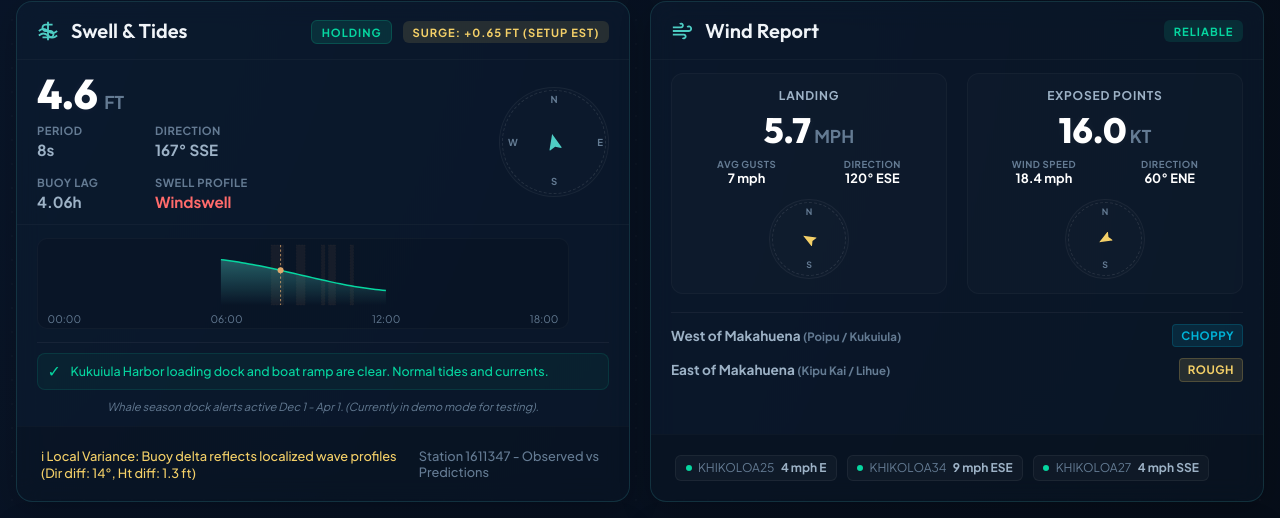
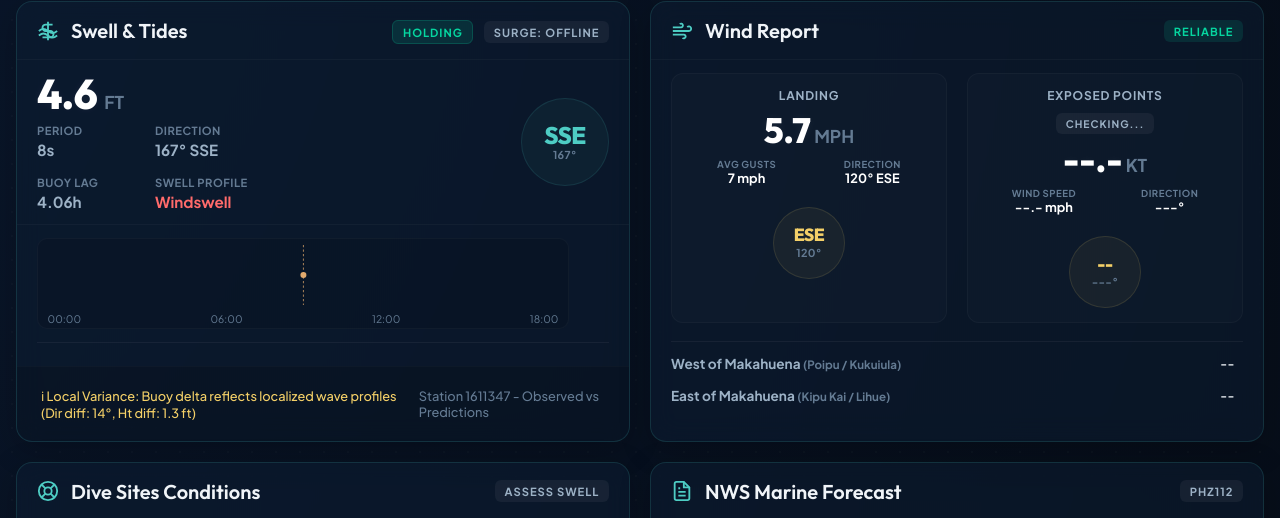
Before and after one commit to drewman24seven/Southside-kauai-report, a plain HTML site: page index.html in a window 1280 px wide. Shown: the part 136-654 px from the top of the page. Drawn offline with Linux system fonts and the light colour scheme; no server answers.

Commit message:
Add files via upload

```diff
--- a/app.js
+++ b/app.js
@@ -407,10 +407,12 @@
         confBadge.textContent = profileText;
         confBadge.className = `sub-val confidence-${confVal}`;
 
-        // Swell arrow rotation. Since it comes FROM mwd_deg, it travels TOWARD (mwd_deg + 180)
-        if (est.mwd_deg !== undefined) {
-            const travelDir = (est.mwd_deg + 180) % 360;
-            document.getElementById("swell-arrow").style.transform = `rotate(${travelDir}deg)`;
+        // Swell direction text display
+        if (est.mwd_deg !== undefined && est.mwd_compass) {
+            const abbrEl = document.getElementById("swell-dir-abbr");
+            const degEl  = document.getElementById("swell-dir-deg");
+            if (abbrEl) abbrEl.textContent = est.mwd_compass;
+            if (degEl)  degEl.textContent  = `${Math.round(est.mwd_deg)}°`;
         }
 
         // Swell agreement
@@ -490,6 +492,12 @@
         const degDir = windDirCove !== undefined ? `${Math.round(windDirCove)}°` : "---°";
         document.getElementById("wind-dir").textContent = (w.direction_reliable || isFallback) ? `${degDir} ${compassDir}` : "Variable";
 
+        // Landing direction text display
+        const windAbbrEl = document.getElementById("wind-dir-abbr");
+        const windDegEl  = document.getElementById("wind-dir-deg");
+        if (windAbbrEl) windAbbrEl.textContent = (w.direction_reliable || isFallback) ? compassDir : "VAR";
+        if (windDegEl)  windDegEl.textContent  = (w.direction_reliable || isFallback) ? degDir : "";
+
         let sumGusts = 0;
         let countGusts = 0;
         (w.stations || []).forEach(s => {
@@ -527,35 +535,14 @@
             document.getElementById("wind-arrow").style.opacity = "0.2"; // fade out if variable
         }
 
-        // Render PWS Station list pills in footer
-        const listContainer = document.getElementById("station-list");
-        listContainer.innerHTML = "";
-        if (isFallback) {
-            const pill = document.createElement("div");
-            pill.className = "station-pill offline";
-            pill.innerHTML = `
-                <span class="station-status-dot offline" style="background: var(--accent-sunset);"></span>
-                <span>All Koloa Stations Offline</span>
-                <span class="station-val">Model Fallback Active</span>
-            `;
-            listContainer.appendChild(pill);
-        } else {
-            (w.stations || []).forEach(s => {
-                const pill = document.createElement("div");
-                pill.className = "station-pill";
-                pill.innerHTML = `
-                    <span class="station-status-dot"></span>
-                    <span>${s.id}</span>
-                    <span class="station-val">${Math.round(s.speed_mph)} mph ${s.direction_compass}</span>
-                `;
-                listContainer.appendChild(pill);
-            });
-        }
+        // No station pills rendered — removed per UI update
+
     } else {
         document.getElementById("wind-speed").textContent = "--.-";
     }
 
     // NAM Model (Exposed) Wind
+    const modelRelBadge = document.getElementById("model-wind-reliability");
     if (data.model_wind) {
         const mw = data.model_wind;
 
@@ -565,23 +552,35 @@
         // Model Speed in MPH
         document.getElementById("model-wind-mph").textContent = mw.speed_mph !== undefined ? `${mw.speed_mph.toFixed(1)} mph` : "--.- mph";
 
-        // Model Direction
-        const mwCompass = mw.direction_compass || "N/A";
+        // Model Direction — sub-stat degrees only, abbreviation in dir-text display
         const mwDeg = mw.direction_deg !== undefined ? `${Math.round(mw.direction_deg)}°` : "---°";
-        document.getElementById("model-wind-dir").textContent = `${mwDeg} ${mwCompass}`;
+        document.getElementById("model-wind-dir").textContent = mwDeg;
 
-        // Model Wind arrow rotation (blowing TOWARD direction_deg + 180)
-        if (mw.direction_deg !== undefined) {
-            const travelDir = (mw.direction_deg + 180) % 360;
-            document.getElementById("model-wind-arrow").style.transform = `rotate(${travelDir}deg)`;
-            document.getElementById("model-wind-arrow").style.opacity = "1";
-        } else {
-            document.getElementById("model-wind-arrow").style.opacity = "0.2";
+        // Exposed Points direction text display
+        const mwAbbrEl = document.getElementById("model-wind-dir-abbr");
+        const mwDegEl  = document.getElementById("model-wind-dir-deg");
+        if (mwAbbrEl) mwAbbrEl.textContent = mw.direction_compass || "--";
+        if (mwDegEl)  mwDegEl.textContent  = mwDeg;
+
+        // Exposed Points reliability badge
+        if (modelRelBadge) {
+            modelRelBadge.textContent = "Reliable";
+            modelRelBadge.style.background = "rgba(6, 214, 160, 0.12)";
+            modelRelBadge.style.color = "var(--accent-teal)";
+            modelRelBadge.style.borderColor = "rgba(6, 214, 160, 0.2)";
         }
     } else {
         document.getElementById("model-wind-speed").textContent = "--.-";
         document.getElementById("model-wind-mph").textContent = "--.- mph";
-        document.getElementById("model-wind-dir").textContent = "---° --";
+        document.getElementById("model-wind-dir").textContent = "---°";
+        const mwAbbrEl = document.getElementById("model-wind-dir-abbr");
+        if (mwAbbrEl) mwAbbrEl.textContent = "--";
+        if (modelRelBadge) {
+            modelRelBadge.textContent = "Unavailable";
+            modelRelBadge.style.background = "rgba(255,255,255,0.05)";
+            modelRelBadge.style.color = "var(--text-muted)";
+            modelRelBadge.style.borderColor = "transparent";
+        }
     }
 
     // 4. Tide Card
@@ -1166,9 +1165,9 @@
 
         const suffix = isWaveSetupFallback ? " (includes swell setup)" : "";
 
-        // Find continuous periods above thresholds
-        const floodingRanges = findHighWaterRanges(predictions, 1.9, surge).filter(filterPastRanges);
-        const highWaterRanges = findHighWaterRanges(predictions, 1.6, surge).filter(filterPastRanges);
+        // Find continuous periods above thresholds (field-calibrated 2026-07-10)
+        const floodingRanges  = findHighWaterRanges(predictions, 2.1, surge).filter(filterPastRanges);
+        const highWaterRanges = findHighWaterRanges(predictions, 1.8, surge).filter(filterPastRanges);
 
         // Format a range for output
         const formatRange = r => `${r.startTime} - ${r.endTime} (max +${r.maxVal.toFixed(2)} ft)`;
--- a/index.html
+++ b/index.html
@@ -217,18 +217,9 @@
                         </div>
                     </div>
 
-                    <div class="visual-indicator wave-compass-container compact" style="width: 110px; height: 110px; flex-shrink: 0; background: rgba(255, 255, 255, 0.01);">
-                        <div class="compass-dial" style="top: 2px; left: 2px; right: 2px; bottom: 2px;">
-                            <div class="compass-marker n" style="top: 8px; font-size: 0.6rem;">N</div>
-                            <div class="compass-marker e" style="right: 2px; top: 50%; font-size: 0.6rem;">E</div>
-                            <div class="compass-marker s" style="bottom: 0px; font-size: 0.6rem;">S</div>
-                            <div class="compass-marker w" style="left: 10px; top: 50%; font-size: 0.6rem;">W</div>
-                            <div class="compass-arrow" id="swell-arrow" style="width: 20px; height: 20px; margin-top: -10px; margin-left: -10px;">
-                                <svg viewBox="0 0 24 24" fill="currentColor">
-                                    <path d="M12 2L4.5 20.29l.71.71L12 18l6.79 3 .71-.71L12 2z" />
-                                </svg>
-                            </div>
-                        </div>
+                    <div class="dir-text-display swell-dir-display">
+                        <div class="dir-abbr" id="swell-dir-abbr">--</div>
+                        <div class="dir-deg" id="swell-dir-deg">---°</div>
                     </div>
                 </div>
 
@@ -301,22 +292,16 @@
                                     <span class="sub-val" id="wind-dir">---° --</span>
                                 </div>
                             </div>
-                            <div class="visual-indicator wind-compass-container compact">
-                                <div class="compass-dial">
-                                    <div class="compass-marker n">N</div>
-                                    <div class="compass-marker s">S</div>
-                                    <div class="compass-arrow wind" id="wind-arrow">
-                                        <svg viewBox="0 0 24 24" fill="currentColor">
-                                            <path d="M12 2L4.5 20.29l.71.71L12 18l6.79 3 .71-.71L12 2z" />
-                                        </svg>
-                                    </div>
-                                </div>
+                            <div class="dir-text-display wind-dir-display">
+                                <div class="dir-abbr" id="wind-dir-abbr">--</div>
+                                <div class="dir-deg" id="wind-dir-deg">---°</div>
                             </div>
                         </div>
 
                         <!-- Column 2: NAM Wind -->
                         <div class="wind-column model-column">
                             <h3 class="wind-column-title">Exposed Points</h3>
+                            <span class="trend-badge" id="model-wind-reliability" style="margin-bottom: 0.5rem; font-size: 0.65rem;">Checking...</span>
                             <div class="wind-main-stat">
                                 <div class="stat-number compact" id="model-wind-speed">--.-</div>
                                 <div class="stat-unit">KT</div>
@@ -328,19 +313,12 @@
                                 </div>
                                 <div class="column-sub-stat">
                                     <span class="sub-label">Direction</span>
-                                    <span class="sub-val" id="model-wind-dir">---° --</span>
+                                    <span class="sub-val" id="model-wind-dir">---°</span>
                                 </div>
                             </div>
-                            <div class="visual-indicator wind-compass-container compact">
-                                <div class="compass-dial">
-                                    <div class="compass-marker n">N</div>
-                                    <div class="compass-marker s">S</div>
-                                    <div class="compass-arrow wind model-wind" id="model-wind-arrow">
-                                        <svg viewBox="0 0 24 24" fill="currentColor">
-                                            <path d="M12 2L4.5 20.29l.71.71L12 18l6.79 3 .71-.71L12 2z" />
-                                        </svg>
-                                    </div>
-                                </div>
+                            <div class="dir-text-display wind-dir-display">
+                                <div class="dir-abbr" id="model-wind-dir-abbr">--</div>
+                                <div class="dir-deg" id="model-wind-dir-deg">---°</div>
                             </div>
                         </div>
                     </div>
@@ -357,11 +335,7 @@
                         </div>
                     </div>
                 </div>
-                <div class="card-footer">
-                    <div class="station-pills" id="station-list">
-                        <!-- Stations will be added dynamically -->
-                    </div>
-                </div>
+
             </section>
 
             <!-- Row 2: Tides & Forecast -->
--- a/style.css
+++ b/style.css
@@ -199,6 +199,13 @@
     transform: translateY(-4px);
     border-color: var(--border-card-hover);
     box-shadow: 0 12px 40px rgba(78, 205, 196, 0.08);
+}
+
+/* Disable hover lift on touch devices to prevent iOS scroll stutter */
+@media (hover: none) {
+    .card:hover {
+        transform: none;
+    }
 }
 
 .card-header {
@@ -834,7 +841,59 @@
     margin-left: -8px;
 }
 
-/* Harbor Alerts Styling */
+/* Direction Text Display — replaces compass rose graphics */
+.dir-text-display {
+    display: flex;
+    flex-direction: column;
+    align-items: center;
+    justify-content: center;
+    flex-shrink: 0;
+    gap: 0.1rem;
+}
+
+.swell-dir-display {
+    width: 88px;
+    height: 88px;
+    background: rgba(78, 205, 196, 0.05);
+    border: 1px solid rgba(78, 205, 196, 0.12);
+    border-radius: 50%;
+}
+
+.wind-dir-display {
+    width: 72px;
+    height: 72px;
+    background: rgba(244, 208, 104, 0.05);
+    border: 1px solid rgba(244, 208, 104, 0.12);
+    border-radius: 50%;
+    margin-top: 0.5rem;
+}
+
+.dir-abbr {
+    font-family: var(--font-heading);
+    font-size: 1.35rem;
+    font-weight: 800;
+    color: var(--accent-cyan);
+    line-height: 1;
+    letter-spacing: -0.5px;
+}
+
+.swell-dir-display .dir-abbr {
+    font-size: 1.5rem;
+    color: var(--accent-cyan);
+}
+
+.wind-dir-display .dir-abbr {
+    font-size: 1.1rem;
+    color: var(--accent-gold);
+}
+
+.dir-deg {
+    font-size: 0.68rem;
+    font-weight: 600;
+    color: var(--text-muted);
+    letter-spacing: 0.3px;
+}
+
 .harbor-alerts-list {
     display: flex;
     flex-direction: column;
@@ -1127,6 +1186,20 @@
 }
 
 @media (max-width: 900px) {
+    /* Tighten card padding so each card fits a 667-844px phone viewport */
+    .card-header {
+        padding: 0.65rem 1rem;
+    }
+
+    .card-body {
+        padding: 0.65rem 1rem;
+        gap: 0.75rem;
+    }
+
+    .card-footer {
+        padding: 0.6rem 1rem;
+    }
+
     /* Enable mobile tabs layout */
     .mobile-tabs {
         display: flex !important;
```
